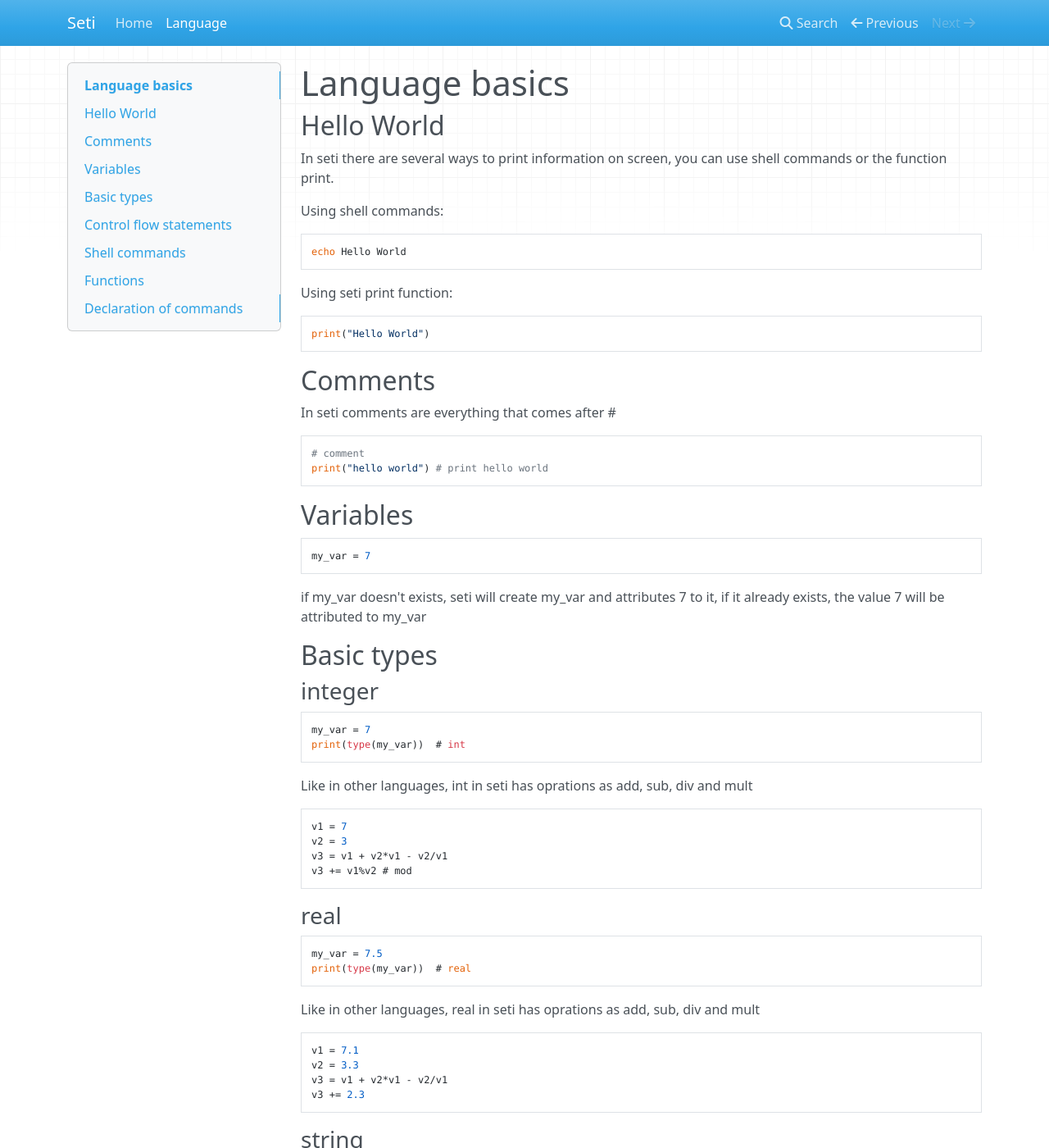
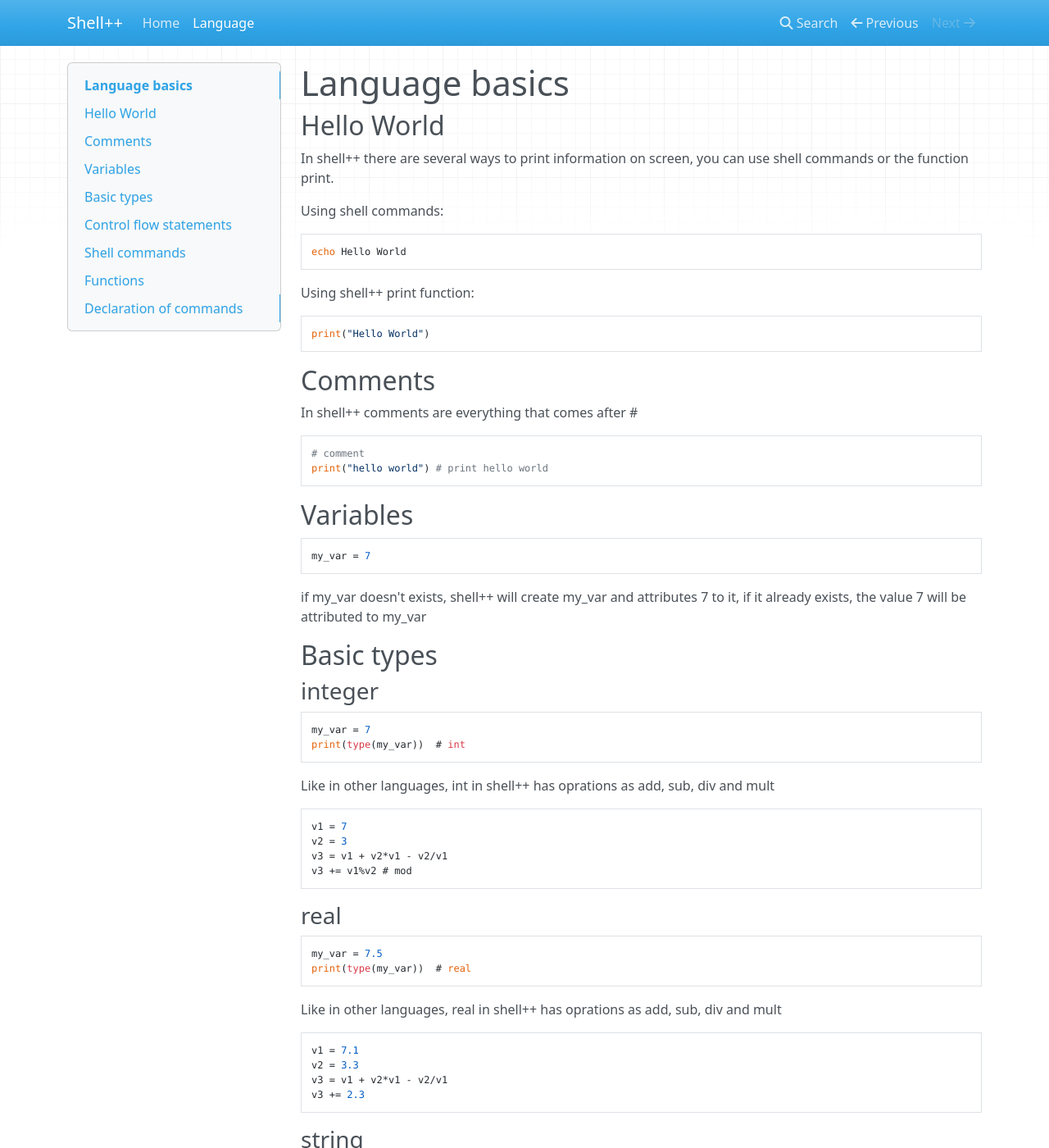
Before and after one commit to alexst07/shell-plus-plus, an MkDocs documentation site: the page built from docs/docs/lang-basics.md, in a window 1280 px wide and 1400 px high. Shown: the whole window at 82% size. Built offline with MkDocs 1.6.1, drawn with Linux system fonts in a browser that asks for light colours; nearby versions of some CDN libraries; old or Windows-style settings are respelled for this version of MkDocs; some of the changed text lies outside the part shown.

Commit message:
change name on docs

````diff
--- a/docs/docs/lang-basics.md
+++ b/docs/docs/lang-basics.md
@@ -2,7 +2,7 @@
 
 ## Hello World
 
-In seti there are several ways to print information on screen, you can use shell
+In shell++ there are several ways to print information on screen, you can use shell
 commands or the function print.
 
 
@@ -11,12 +11,12 @@ Using shell commands:
 echo Hello World
 ```
 
-Using seti print function:
+Using shell++ print function:
 ```go
 print("Hello World")
 ```
 ## Comments
-In seti comments are everything that comes after #
+In shell++ comments are everything that comes after #
 ```python
 # comment
 print("hello world") # print hello world
@@ -26,7 +26,7 @@ print("hello world") # print hello world
 ```go
 my_var = 7
 ```
-if my_var doesn't exists, seti will create my_var and attributes 7 to it,
+if my_var doesn't exists, shell++ will create my_var and attributes 7 to it,
 if it already exists, the value 7 will be attributed to my_var
 
 ## Basic types
@@ -36,7 +36,7 @@ my_var = 7
 print(type(my_var))  # int
 ```
 
-Like in other languages, int in seti has oprations as add, sub, div and mult
+Like in other languages, int in shell++ has oprations as add, sub, div and mult
 
 ```go
 v1 = 7
@@ -50,7 +50,7 @@ v3 += v1%v2 # mod
 my_var = 7.5
 print(type(my_var))  # real
 ```
-Like in other languages, real in seti has oprations as add, sub, div and mult
+Like in other languages, real in shell++ has oprations as add, sub, div and mult
 ```go
 v1 = 7.1
 v2 = 3.3
@@ -307,7 +307,7 @@ print:
 
 ## Shell commands
 
-To execute others programs in seti is very similar the way that works others
+To execute others programs in shell++ is very similar the way that works others
 shell languages.
 
 ### Simple command
@@ -355,7 +355,7 @@ cmd1 || cmd2
 If cmd1 has exit status 0 (correct), doesn't execute cmd2, if not, executes cmd2
 
 ### Background commands
-As in bash, to put a command in background in seti, the command must end with &
+As in bash, to put a command in background in shell++, the command must end with &
 
 ```bash
 ls &
@@ -372,7 +372,7 @@ ls | grep some > file &
 cmd1 || cmd2 &
 ```
 ### Assign commands to variables
-Almost everything in seti is a an object, in fact only commands are not
+Almost everything in shell++ is a an object, in fact only commands are not
 objects, but the result of commands can be stored on an object
 
 ```bash
@@ -450,7 +450,7 @@ res = func(5, 6)  # 11
 res1 = func(5)  # 9
 ```
 ### variadic
-in seti functions support variadic parameters too:
+in shell++ functions support variadic parameters too:
 
 ```go
 func make_and_print_tuple(t...) {
@@ -496,7 +496,7 @@ print(v)  # 10
 ```
 
 ## Declaration of commands
-Commands are the only thing in seti that is not an object, it means, you can't
+Commands are the only thing in shell++ that is not an object, it means, you can't
 assign a command to a variable
 
 ```go
--- a/docs/mkdocs.yml
+++ b/docs/mkdocs.yml
@@ -1,4 +1,4 @@
-site_name: Seti
+site_name: Shell++
 
 pages:
     - Home: index.md
````
Also changed, not shown: docs/docs/index.md (+3 -3 lines).
